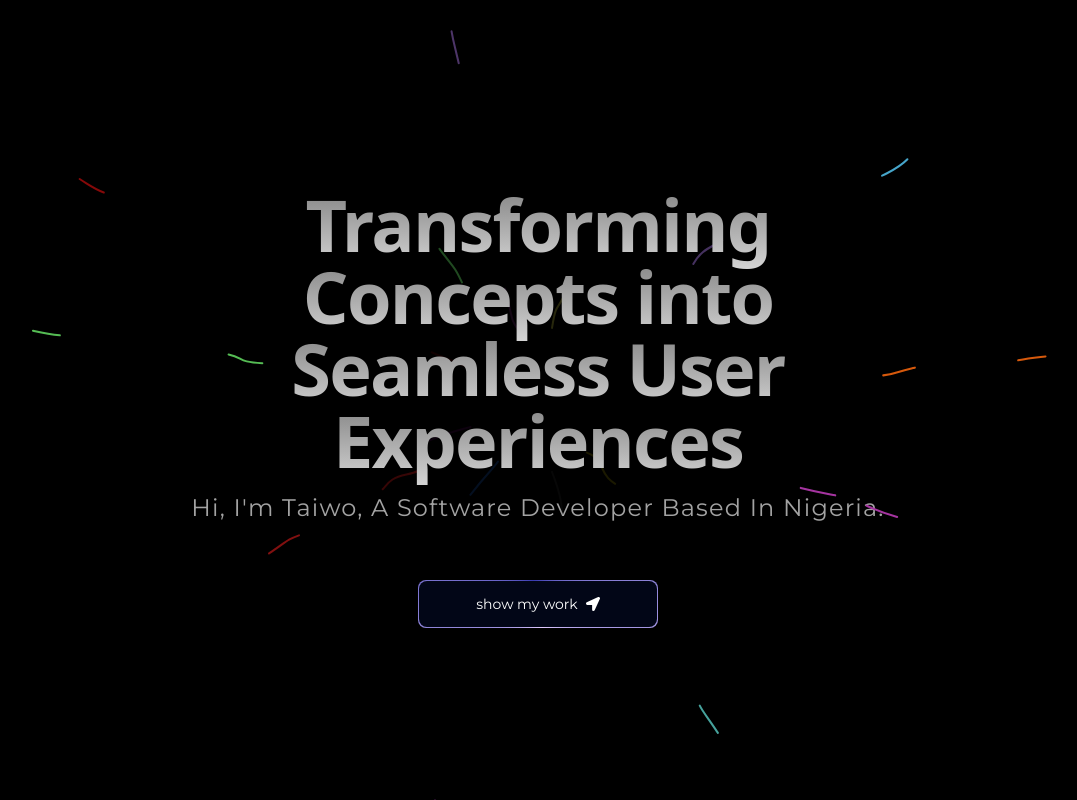
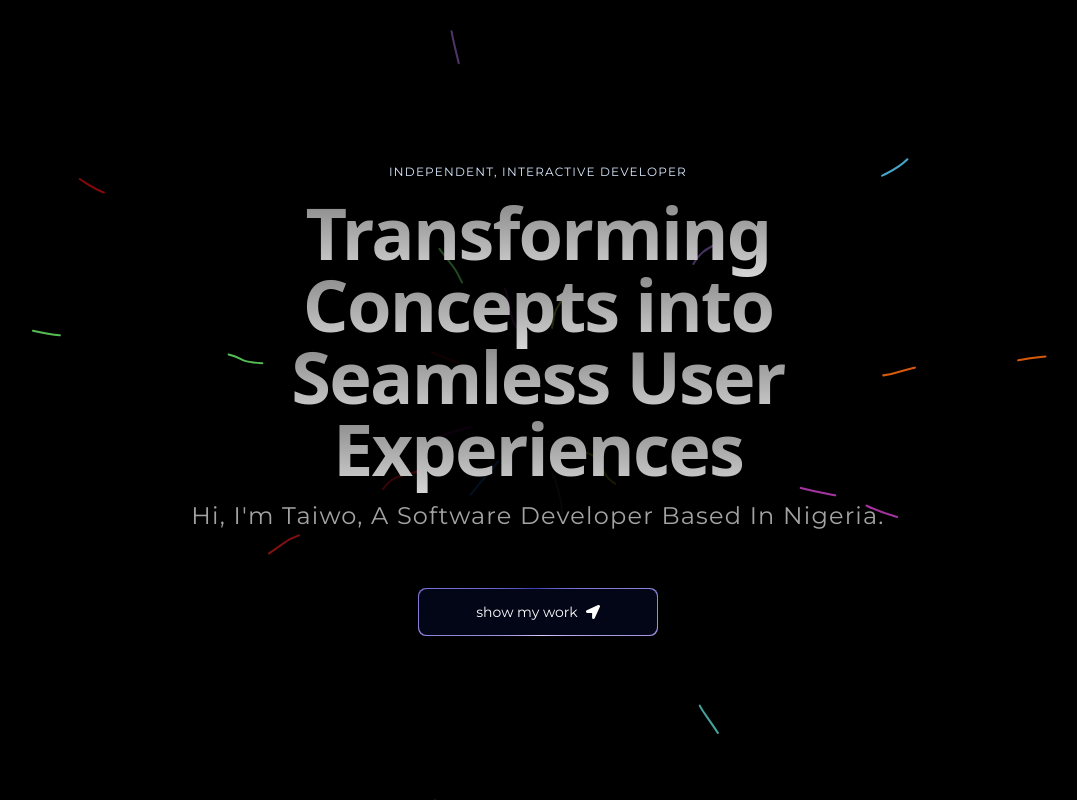
Before and after one commit to officialTechBro/taiwo_oladosu, a Next.js app: page / in a window 1280 px wide. Shown: the top 800 px of the page, without its empty margins (102-1179 px from the left). Built offline with nearby package versions, Linux system fonts and the light colour scheme.

Commit message:
new change

```diff
--- a/components/web/Hero.tsx
+++ b/components/web/Hero.tsx
@@ -9,7 +9,7 @@ const Hero = () => {
     <>
         <BackgroundLines className="h-screen w-full overflow-hidden flex items-center justify-center">
             <div className="max-w-[89vw] md:max-w-2xl lg:max-w-[60vw] flex flex-col items-center justify-center">
-                {/* <h2 className="uppercase tracking-widest text-xs text-center dark:text-blue-100 max-w-80">dynamic web magic with next.js</h2> */}
+                <h2 className="uppercase tracking-widest text-xs text-center dark:text-blue-100 max-w-80">Independent, Interactive Developer</h2>
                 <TextGenerateEffect
                     words="Transforming Concepts into Seamless User Experiences"
                     className="text-center text-[40px] md:text-3xl lg:text-4xl"
```
